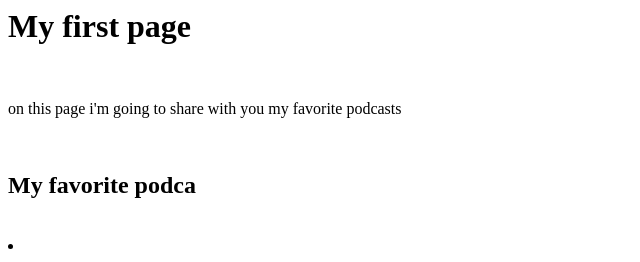
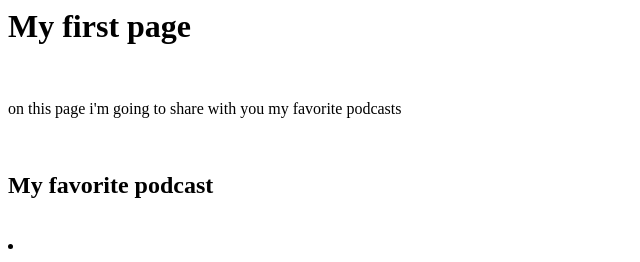
Before and after one commit to clarence744/clark.github.io, a plain HTML site: page index.html in a window 1280 px wide. Shown: the top 262 px of the page, 0-640 px from the left. Drawn offline with Linux system fonts and the light colour scheme.

Commit message:
Update index.html

```diff
--- a/index.html
+++ b/index.html
@@ -15,7 +15,7 @@ j=d.createElement(s),dl=l!='dataLayer'?'&l='+l:'';j.async=true;j.src=
 <p>
 <span> on this page i'm going to share with you my favorite podcasts</span>
 </p><br/>
-<h2> My favorite podca</h2><br/>
+<h2> My favorite podcast</h2><br/>
 <li><h3>
 	lex fridman<br/>
 	joe rogan<br/>
```
